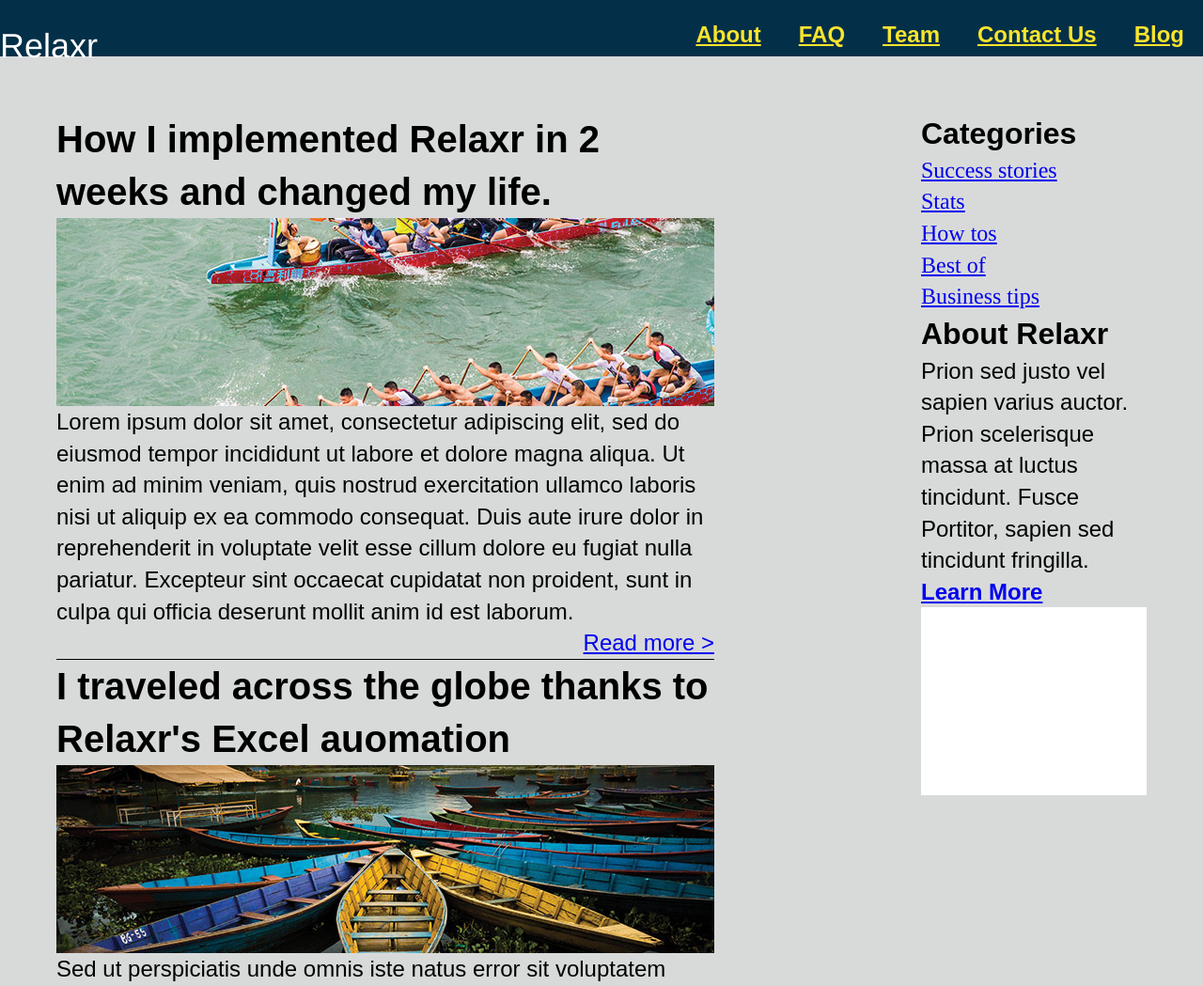
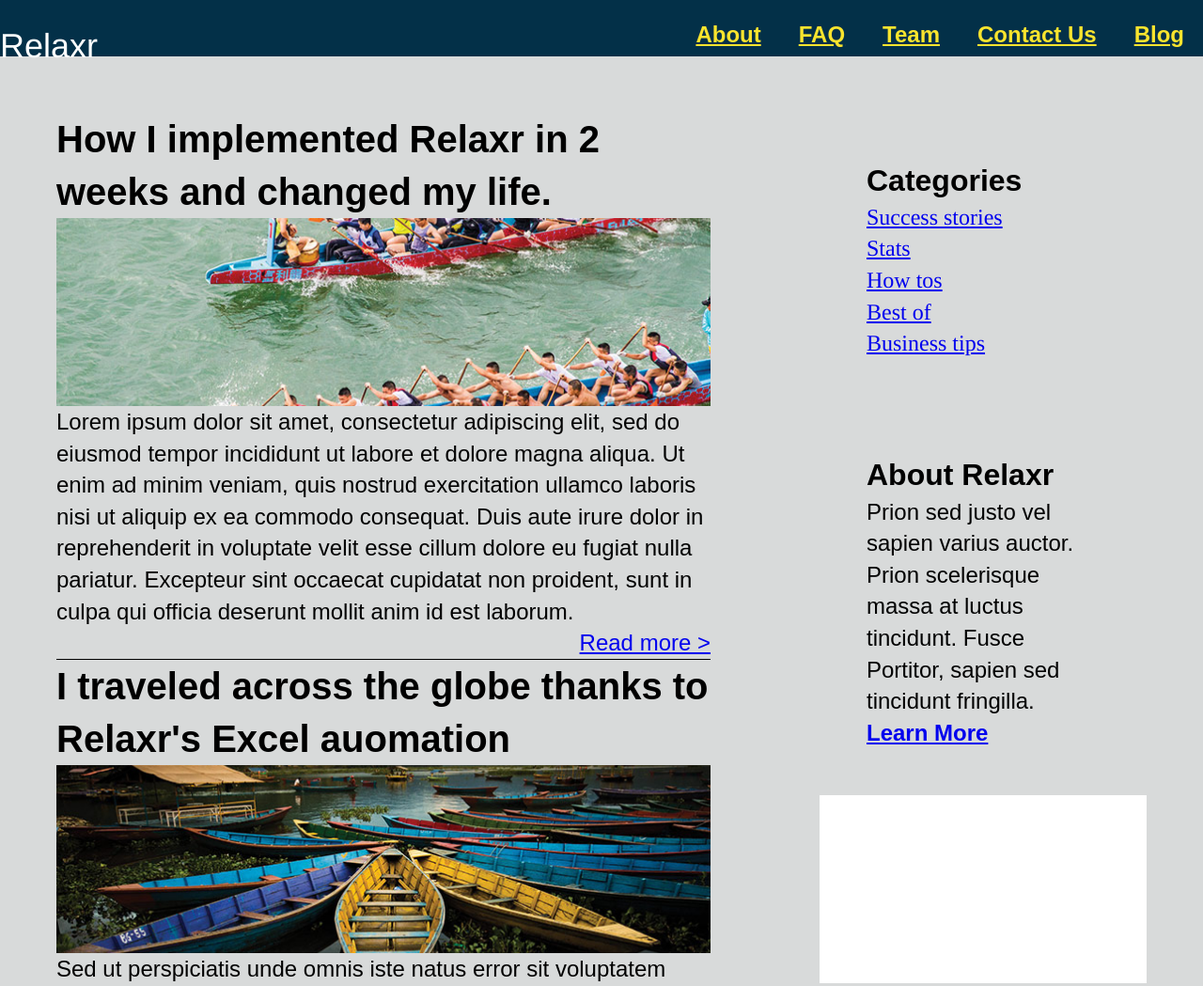
Before and after one commit to kevinmcdermott/hw_wk_04_mcdermott, a plain HTML site: page starter_code/index.html in a window 1280 px wide. Shown: the top 1049 px of the page at 94% size. Drawn offline with Linux system fonts and the light colour scheme; files that its build step writes are made by us from their sources.

Commit message:
changed width

```diff
--- a/starter_code/css/style.css
+++ b/starter_code/css/style.css
@@ -110,13 +110,13 @@ footer {
 
 .main {
   float: left;
-  width: 700px;
+  width: 60%;
 }
 
 
 .right-rail {
   float: right;
-  width: 240px;
+  width: 30%;
 }
 
 /******************************************
--- a/starter_code/index.html
+++ b/starter_code/index.html
@@ -61,7 +61,7 @@
     <!-- begin right rail -->
 
           	<section class="right-rail clearfix">
-				<div class="clearfix">
+				<div class="rail-box clearfix">
 					<h3>Categories</h3>
 					<ul class="rail">
 						<li><a href="#">Success stories</a></li>
@@ -72,7 +72,7 @@
 					</ul>
 				</div>
 
-				<div class="clearfix">
+				<div class="rail-box clearfix">
 					<h3>About Relaxr</h3>
 					<p>Prion sed justo vel sapien varius auctor. Prion scelerisque massa at luctus tincidunt. Fusce Portitor, sapien sed tincidunt fringilla.</p>
 					<p class="learn"><a href="#">Learn More</a></p>
```
